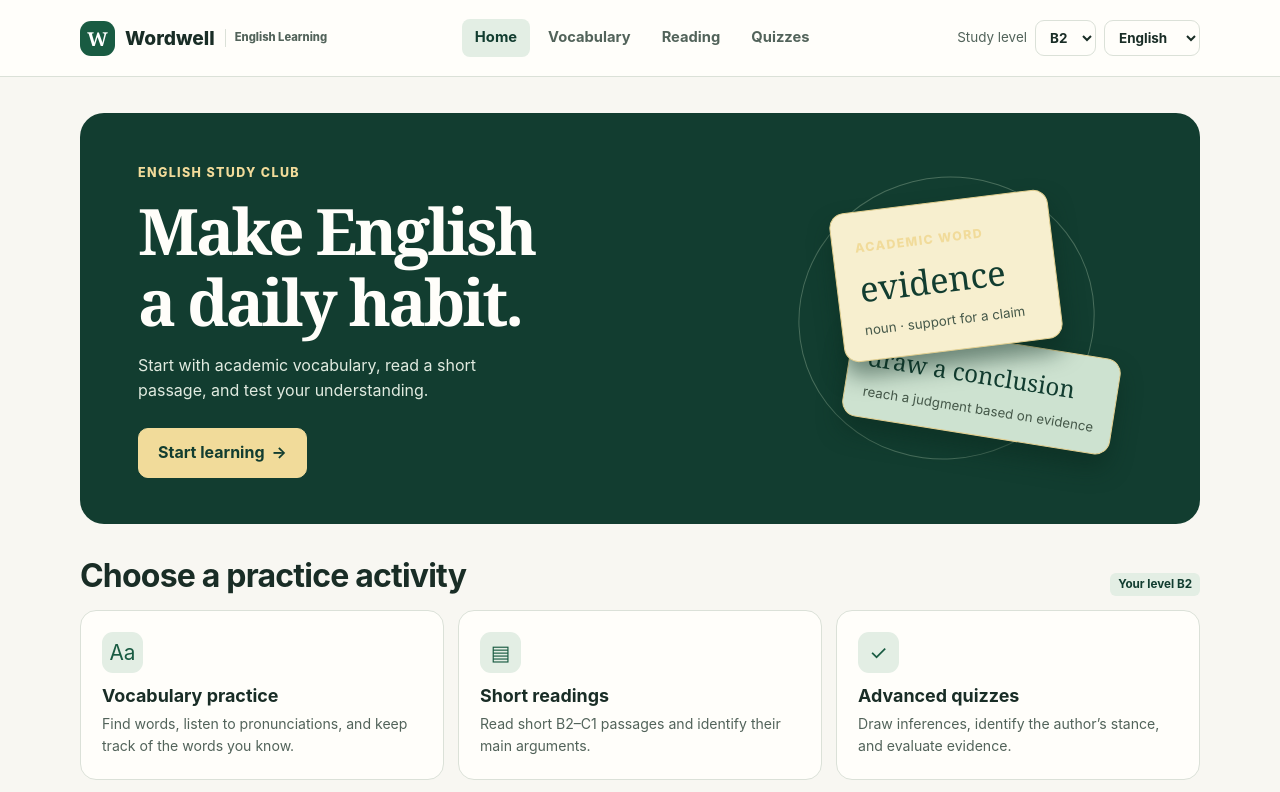
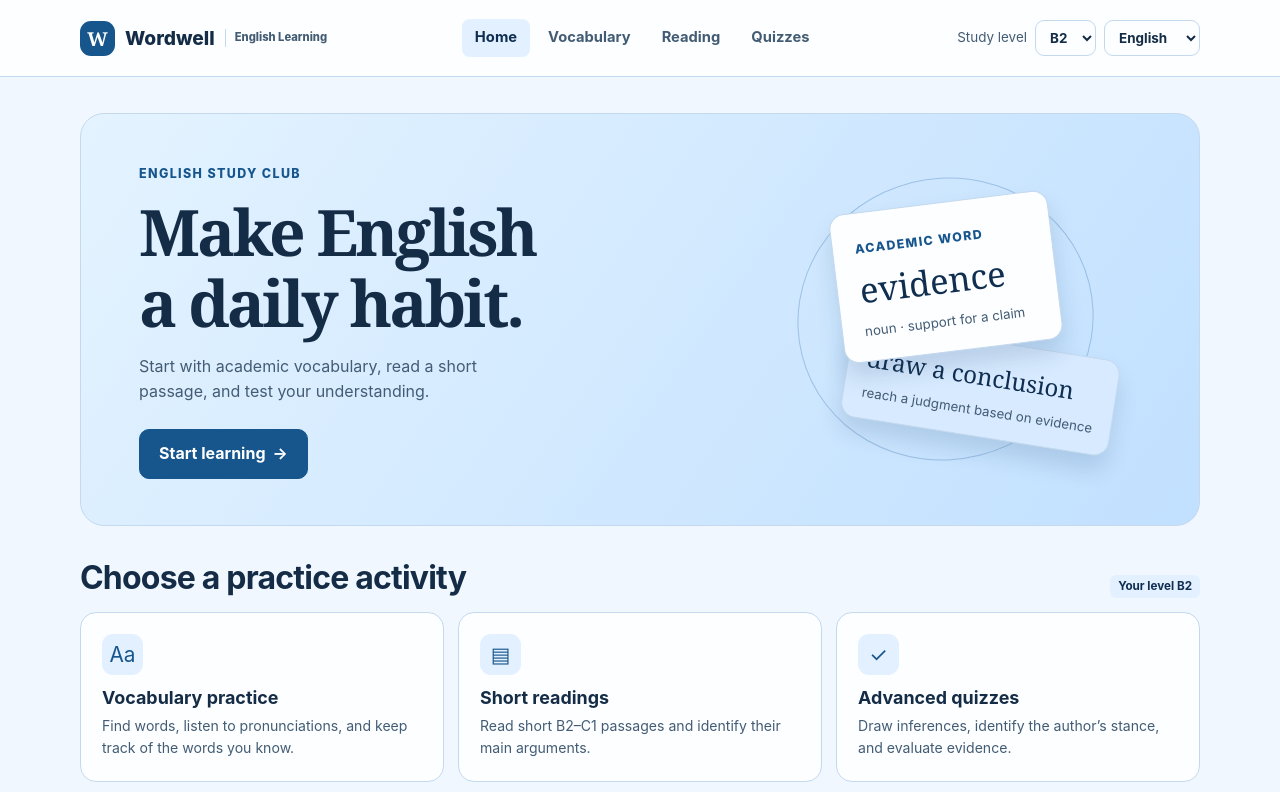
Before and after one commit to Evelyn519/language-learning-app, a plain HTML site: page index.html in a window 1280 px wide. Shown: the top 792 px of the page. Drawn offline with Linux system fonts and the light colour scheme.

Commit message:
Give Wordwell a light blue theme

```diff
--- a/style.css
+++ b/style.css
@@ -1,63 +1,81 @@
-:root{color-scheme:light;--paper:#f8f7f2;--white:#fffefa;--ink:#192d26;--muted:#52635a;--green:#195b42;--deep:#123d30;--mint:#e3eee4;--line:#dbe1d8;--gold:#f1db9a;font-family:Inter,system-ui,sans-serif;color:var(--ink);background:var(--paper);line-height:1.6}
+:root {
+  color-scheme: light;
+  --page: #f0f7ff;
+  --surface: #fcfeff;
+  --ink: #142c46;
+  --muted: #435c74;
+  --accent: #17568d;
+  --accent-dark: #102e50;
+  --accent-soft: #e3f0ff;
+  --line: #c4d9ee;
+  --selection-border: #7ca6cf;
+  --focus: #245b99;
+  --hero-light: #e4f3ff;
+  --hero-blue: #c1e0ff;
+  --success: #226440;
+  font-family: Inter, system-ui, sans-serif;
+  color: var(--ink);
+  background: var(--page);
+  line-height: 1.6;
+}
 *{box-sizing:border-box}
 body{margin:0}
 a{color:inherit}
 button,input,select{font:inherit}
 button,select{cursor:pointer}
-:focus-visible{outline:3px solid #a56b08;outline-offset:3px}
+:focus-visible{outline:3px solid var(--focus);outline-offset:3px}
 h1,h2,h3,p{margin:0}
 h1{font-size:clamp(2.2rem,5vw,4.5rem);letter-spacing:-.045em;line-height:1.1}
 h2{font-size:clamp(1.45rem,3vw,2rem);line-height:1.25;letter-spacing:-.025em}
 h3{font-size:1.12rem;line-height:1.3}
 .shell{width:min(1120px,calc(100% - 48px));margin:auto}
-.top{border-bottom:1px solid var(--line);background:var(--white)}
+.top{border-bottom:1px solid var(--line);background:var(--surface)}
 .header{min-height:76px;display:flex;align-items:center;justify-content:space-between;gap:20px}
 .brand{display:flex;align-items:center;gap:10px;text-decoration:none;font-size:1.2rem;font-weight:850;white-space:nowrap}
-.logo{display:grid;place-items:center;background:var(--green);color:#fff;width:35px;height:35px;border-radius:11px;font:bold 1.2rem Georgia}
+.logo{display:grid;place-items:center;background:var(--accent);color:#fff;width:35px;height:35px;border-radius:11px;font:bold 1.2rem Georgia}
 .brand-caption{font-size:.7rem;color:var(--muted);border-left:1px solid var(--line);padding-left:9px}
 nav{display:flex;gap:5px}
 nav a{text-decoration:none;color:var(--muted);padding:7px 13px;border-radius:8px;font-size:.92rem;font-weight:650}
-nav a[aria-current]{color:var(--deep);background:var(--mint)}
+nav a[aria-current]{color:var(--accent-dark);background:var(--accent-soft)}
 .level{display:flex;align-items:center;gap:8px;font-size:.84rem;color:var(--muted);white-space:nowrap}
-select,input{border:1px solid var(--line);background:var(--white);border-radius:9px;padding:8px 10px;color:var(--ink)}
+select,input{border:1px solid var(--line);background:var(--surface);border-radius:9px;padding:8px 10px;color:var(--ink)}
 select{font-weight:750}
 main.shell{padding:36px 0 24px;min-height:70vh}
-.hero{display:grid;grid-template-columns:1.2fr .8fr;align-items:center;overflow:hidden;min-height:348px;gap:26px;background:var(--deep);color:#fffefa;border-radius:24px;padding:46px clamp(24px,5vw,58px)}
+.hero{display:grid;grid-template-columns:1.2fr .8fr;align-items:center;overflow:hidden;min-height:348px;gap:26px;background:linear-gradient(125deg,var(--hero-light),var(--hero-blue));color:var(--ink);border:1px solid var(--line);border-radius:24px;padding:46px clamp(24px,5vw,58px)}
 .hero h1{font-family:Georgia,serif;margin:.18em 0 .25em}
-.hero p{color:#e1ebe0;max-width:38ch;margin-bottom:24px}
-.eyebrow{letter-spacing:.11em;font-weight:800;font-size:.78rem;color:var(--green)}
-.hero .eyebrow{color:var(--gold)}
+.hero p{color:var(--muted);max-width:38ch;margin-bottom:24px}
+.eyebrow{letter-spacing:.11em;font-weight:800;font-size:.78rem;color:var(--accent)}
 .art{display:grid;justify-items:center;position:relative;padding:24px 0;isolation:isolate}
-.art:before{content:"";position:absolute;inset:0 12%;border:1px solid #8eaa9270;border-radius:50%;z-index:-1;transform:rotate(-14deg)}
-.art-card{background:#f7efcf;color:var(--deep);border:1px solid #e2cf90;border-radius:15px;padding:22px 22px 18px;min-width:220px;box-shadow:0 14px 22px #09291d80;transform:rotate(-7deg)}
+.art:before{content:"";position:absolute;inset:0 12%;border:1px solid #6c9acb80;border-radius:50%;z-index:-1;transform:rotate(-14deg)}
+.art-card{background:var(--surface);color:var(--accent-dark);border:1px solid var(--line);border-radius:15px;padding:22px 22px 18px;min-width:220px;box-shadow:0 14px 22px #173a6626;transform:rotate(-7deg)}
 .art-card strong{display:block;font:2.15rem Georgia;margin:5px 0}
-.art-card small{color:#455849}
-.art-card.secondary{transform:rotate(9deg);margin:-13px 0 0 70px;background:#cde2d0;min-width:194px;padding:13px 18px;z-index:-1}
+.art-card small{color:var(--muted)}
+.art-card.secondary{transform:rotate(9deg);margin:-13px 0 0 70px;background:#d7eaff;min-width:194px;padding:13px 18px;z-index:-1}
 .art-card.secondary strong{font-size:1.5rem}
-.button,button{display:inline-flex;align-items:center;justify-content:center;gap:7px;text-decoration:none;background:var(--white);color:var(--deep);border:1px solid var(--line);border-radius:10px;padding:9px 14px;font-weight:720}
-.primary{background:var(--green);color:white;border-color:var(--green)}
-.hero .primary{background:var(--gold);color:var(--deep);border-color:var(--gold);padding:11px 19px}
+.button,button{display:inline-flex;align-items:center;justify-content:center;gap:7px;text-decoration:none;background:var(--surface);color:var(--accent-dark);border:1px solid var(--line);border-radius:10px;padding:9px 14px;font-weight:720}
+.primary{background:var(--accent);color:white;border-color:var(--accent)}
+.hero .primary{padding:11px 19px}
 button:disabled{opacity:.45;cursor:default}
-button:not(:disabled):hover,.button:hover{box-shadow:inset 0 0 0 2px #86a794}
+button:not(:disabled):hover,.button:hover{box-shadow:inset 0 0 0 2px var(--selection-border)}
 .section-heading{display:flex;justify-content:space-between;align-items:end;gap:12px;margin:32px 0 14px}
 .muted,.subtitle{color:var(--muted)}
 .subtitle{margin-top:8px}
 .cards{display:grid;grid-template-columns:repeat(3,minmax(0,1fr));gap:14px}
-.card,.panel{background:var(--white);border:1px solid var(--line);border-radius:16px;padding:21px}
+.card,.panel{background:var(--surface);border:1px solid var(--line);border-radius:16px;padding:21px}
 .card{display:block;text-decoration:none;transition:border-color .15s,background .15s}
-a.card:hover{border-color:var(--green);background:#f3f7ef}
+a.card:hover{border-color:var(--accent);background:var(--accent-soft)}
 .card h3{margin:11px 0 6px}
 .card p{color:var(--muted);font-size:.88rem}
-.card-icon{background:var(--mint);color:var(--green);display:grid;place-items:center;width:41px;height:41px;border-radius:11px;font-size:1.3rem}
+.card-icon{background:var(--accent-soft);color:var(--accent);display:grid;place-items:center;width:41px;height:41px;border-radius:11px;font-size:1.3rem}
 .stats{display:grid;grid-template-columns:repeat(3,minmax(0,1fr));gap:12px;margin-top:15px}
-.stat{background:#eeefe7;border-radius:12px;padding:13px 16px;color:var(--muted);font-size:.8rem}
-.stat strong{color:var(--deep);display:block;font-size:1.4rem}
+.stat{background:var(--accent-soft);border-radius:12px;padding:13px 16px;color:var(--muted);font-size:.8rem}
+.stat strong{color:var(--accent-dark);display:block;font-size:1.4rem}
 .page-head{margin-bottom:22px}
 .page-head h1{font-size:clamp(2rem,4vw,3.2rem);margin-top:5px}
 .toolbar{display:flex;flex-wrap:wrap;gap:10px;margin-bottom:14px;align-items:center}
 .toolbar input{flex:1;min-width:170px}
 .toolbar label{display:flex;align-items:center;gap:7px}
-.seg[aria-pressed=true],.checked{background:var(--mint);border-color:#a5bda8;color:var(--deep)}
+.seg[aria-pressed=true],.checked{background:var(--accent-soft);border-color:var(--selection-border);color:var(--accent-dark)}
 .word-list{display:grid;gap:9px;margin-top:10px}
 .word{display:flex;justify-content:space-between;align-items:center;gap:14px}
 .word h2{font-size:1.32rem}
@@ -65,13 +83,13 @@ a.card:hover{border-color:var(--green);background:#f3f7ef}
 .word-actions,.actions{display:flex;flex-wrap:wrap;gap:8px}
 .word-actions{flex-shrink:0}
 .pills{display:flex;gap:6px;flex-wrap:wrap;margin-bottom:7px}
-.pill{display:inline-block;background:var(--mint);color:var(--deep);padding:2px 8px;border-radius:6px;font-weight:750;font-size:.73rem}
-.pill.academic{background:#f5ebcb;color:#594608}
+.pill{display:inline-block;background:var(--accent-soft);color:var(--accent-dark);padding:2px 8px;border-radius:6px;font-weight:750;font-size:.73rem}
+.pill.academic{background:#d2e6ff;color:#163f68}
 .pagination{display:flex;justify-content:center;align-items:center;gap:14px;margin-top:16px}
 .read-layout{display:grid;grid-template-columns:1fr 2fr;gap:16px}
 .read-list{display:grid;align-content:start;gap:10px}
 .read-list button{display:block;text-align:left;padding:14px}
-.read-list button[aria-pressed=true]{background:var(--mint);border-color:#9bb7a1}
+.read-list button[aria-pressed=true]{background:var(--accent-soft);border-color:var(--selection-border)}
 .read-list small{display:block}
 .article{padding:clamp(20px,4vw,38px)}
 .article p{margin-top:15px;line-height:1.85;max-width:72ch}
@@ -79,18 +97,18 @@ a.card:hover{border-color:var(--green);background:#f3f7ef}
 .quiz-layout{display:grid;grid-template-columns:1fr 1fr;gap:15px;align-items:start}
 .quiz-panel{padding:clamp(17px,3vw,28px)}
 .quiz-panel h2{font-size:1.35rem;margin:8px 0}
-progress{width:100%;height:10px;accent-color:var(--green);margin:10px 0 15px}
+progress{width:100%;height:10px;accent-color:var(--accent);margin:10px 0 15px}
 fieldset{border:0;padding:0;margin:0;min-width:0}
 legend{font-weight:750;font-size:1.1rem;line-height:1.4;margin-bottom:12px}
 .option{display:flex;gap:9px;align-items:baseline;padding:10px 12px;border:1px solid var(--line);border-radius:9px;margin:0 0 8px;cursor:pointer}
-.option:has(input:checked){background:var(--mint);border-color:#a5bda8}
-.option input{accent-color:var(--green)}
+.option:has(input:checked){background:var(--accent-soft);border-color:var(--selection-border)}
+.option input{accent-color:var(--accent)}
 .quiz-panel .actions{justify-content:space-between;margin-top:18px}
-.result{background:var(--deep);color:white;margin-bottom:15px}
+.result{background:var(--accent-soft);color:var(--accent-dark);margin-bottom:15px}
 .result strong{display:block;font-size:3rem;line-height:1.1;margin:4px 0}
 .review{display:grid;gap:9px;margin:15px 0}
 .review h3,.review p{margin-bottom:5px}
-.correct{color:var(--green);font-weight:750}
+.correct{color:var(--success);font-weight:750}
 .incorrect{color:#9b3522;font-weight:750}
 .footer{border-top:1px solid var(--line);display:flex;justify-content:space-between;padding:14px 0 24px;color:var(--muted);font-size:.82rem}
 .sr-only{position:absolute;width:1px;height:1px;padding:0;margin:-1px;overflow:hidden;clip:rect(0,0,0,0);white-space:nowrap;border:0}
@@ -99,6 +117,6 @@ legend{font-weight:750;font-size:1.1rem;line-height:1.4;margin-bottom:12px}
 
 .header-controls{display:flex;align-items:center;gap:8px}
 .article details{margin-top:18px}
-.article summary{cursor:pointer;color:var(--green);font-weight:720}
+.article summary{cursor:pointer;color:var(--accent);font-weight:720}
 [lang="zh-Hant"]{font-family:Inter,system-ui,"Noto Sans TC",sans-serif}
 @media(max-width:520px){.header-controls #level-label{position:absolute;width:1px;height:1px;overflow:hidden;clip:rect(0,0,0,0);white-space:nowrap}}
```
